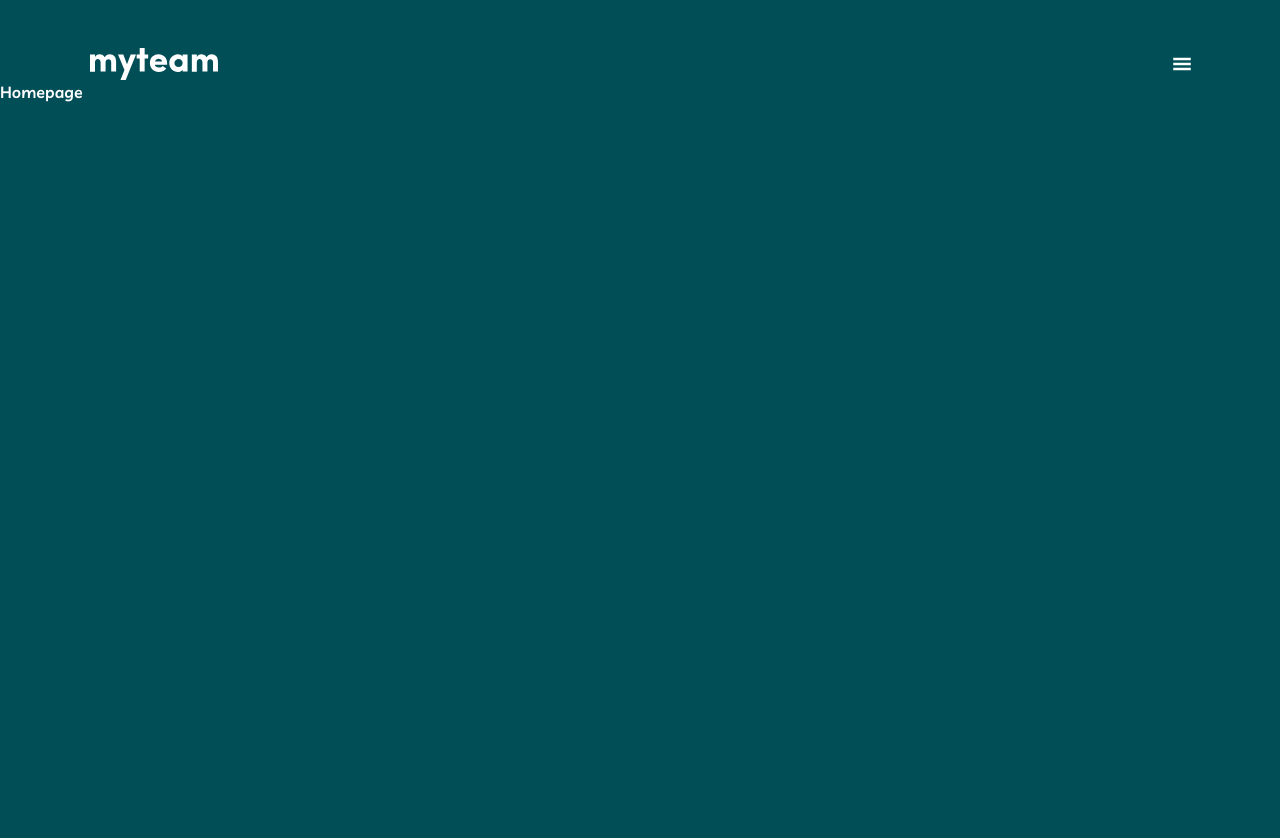
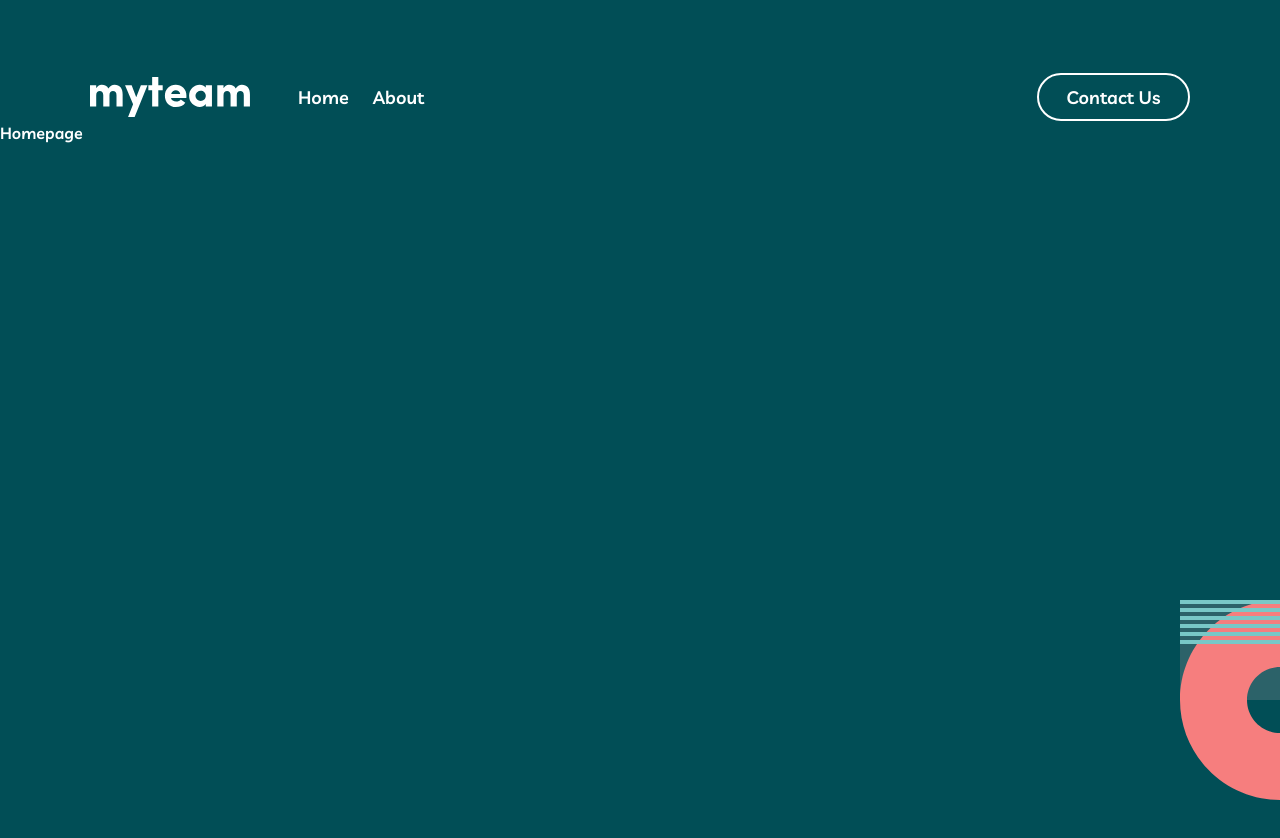
Before and after one commit to vanderms/my-team-multipage-website, a React (Vite) app: page / in a window 1280 px wide. Shown: the top 838 px of the page. Built offline with nearby package versions, Linux system fonts and the light colour scheme.

Commit message:
feat(layout): implement navbar responsive design

```diff
--- a/src/components/sections/navbar/navbar.tsx
+++ b/src/components/sections/navbar/navbar.tsx
@@ -11,49 +11,51 @@ export default function Navbar() {
   const openSidebar = () => setSidebar({ open: true });
 
   return (
-    <nav className="mt-12 inner-ctn flex items-center justify-between">
-      <Link to="/" aria-label="Homepage" className="w-[8rem]">
+    <nav className="mt-12 inner-ctn flex items-center justify-between md:mt-16 xl:mt-[4.5625rem]">
+      <Link to="/" aria-label="Homepage" className="w-[8rem] xl:w-[10rem]">
         <img src={Logo} alt="" />
       </Link>
-      <button aria-label="open menu" onClick={openSidebar}>
+      <button aria-label="open menu" onClick={openSidebar} className="md:hidden">
         <GiHamburgerMenu className="scale-125" />
       </button>
       <div
         onClick={closeSidebar}
-        className={`fixed z-[98] w-full top-0 left-0 ${sidebar.open ? "h-screen" : "h-0"}`}
+        className={`fixed z-[98] w-full top-0 left-0 md:hidden ${
+          sidebar.open ? "h-screen" : "h-0"
+        }`}
       ></div>
       <motion.div
         layout
         style={{ right: sidebar.open ? "0" : "-16rem" }}
-        className={`fixed z-[99] w-[15.9375rem] h-screen bg-primary-500 top-0 pt-14 pl-12 pr-6 `}
+        className={`fixed z-[99] w-[15.9375rem] h-screen bg-primary-500 top-0 pt-14 pl-12 pr-6
+          md:contents
+        `}
       >
-        <div className="flex justify-end">
+        <div className="flex justify-end md:hidden">
           <button onClick={closeSidebar}>
             <MdClose className="scale-125" />
           </button>
         </div>
         <div className="navbar-pattern"></div>
-        <ul className="flex flex-col text-[1.125rem]">
-          <li className="mt-10">
+        <ul className="mt-10 flex flex-col text-[1.125rem] gap-6 md:flex-grow md:flex-row md:mt-0 md:ml-12">
+          <li>
             <Link to="/" onClick={closeSidebar}>
               Home
             </Link>
           </li>
-          <li className="mt-6">
+          <li>
             <Link to="/about" onClick={closeSidebar}>
               About
             </Link>
           </li>
-          <li className="mt-8">
-            <Link
-              to="/contact"
-              onClick={closeSidebar}
-              className="border-2 border-neutral-50 rounded-full w-[10rem] h-[3rem] grid place-items-center"
-            >
-              Contact Us
-            </Link>
-          </li>
         </ul>
+        <Link
+          to="/contact"
+          onClick={closeSidebar}
+          className="mt-8 border-2 border-neutral-50 text-[1.125rem] rounded-full w-[10rem] h-[3rem] grid place-items-center md:mt-0 xl:w-[9.5625rem]"
+        >
+          Contact Us
+        </Link>
       </motion.div>
     </nav>
   );
```
